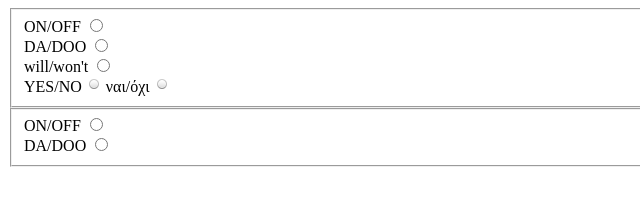
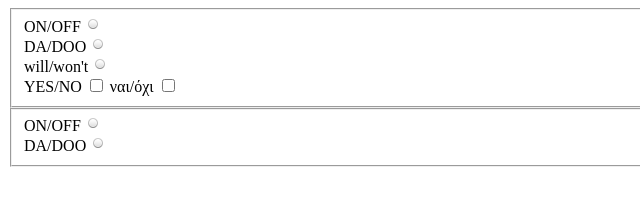
Before and after one commit to nikan/tcontrols, a plain HTML site: page index.html in a window 1280 px wide. Shown: the full height of the page, 0-640 px from the left. Drawn offline with nearby package versions, Linux system fonts and the light colour scheme.

Commit message:
Wrote a bit of README and added a type of tag control to the radio and checkbox methods o Please enter the commit message for your changes. Lines starting

```diff
--- a/index.html
+++ b/index.html
@@ -1,6 +1,6 @@
 <html>
 <head>
-<script src="//ajax.googleapis.com/ajax/libs/jquery/1.6.4/jquery.min.js" type="text/javascript"></script>
+<script src="http://ajax.googleapis.com/ajax/libs/jquery/1.6.4/jquery.min.js" type="text/javascript"></script>
 <script type="text/javascript" src="tcontrols.js">
 </script>
 </head>
@@ -33,7 +33,7 @@
 </form>
 <script type="text/javascript">
 $(document).ready(function() {
-$("input").tcontrol(['checkbox']);
+$("input").tcontrol(['radio']);
 });
 </script>
 </body>
--- a/tcontrols.js
+++ b/tcontrols.js
@@ -1,10 +1,10 @@
 (function ($) {
 
 	var settings = {
-		'ron' : 'img/on.png',
-		'roff': 'img/off.png',
-		'con': 'img/on.png',
-		'coff': 'img/off.png'
+		ron : 'img/on.png',
+		roff : 'img/off.png',
+		con : 'img/on.png',
+		coff : 'img/off.png'
 	},
 
 		methods = {
@@ -20,9 +20,11 @@
 			},
 
 			radio : function () {
+
 				var control_name;
+
 				this.each(function () {
-					if (this.type === 'radio') {
+					if (this.tagName.toLowerCase() === 'input' && this.type === 'radio') {
 						$(this).wrap("<span></span>");
 						$(this).hide();
 						control_name = $(this).attr('name');
@@ -69,7 +71,7 @@
 			checkbox : function () {
 				var control_name;
 				this.each(function () {
-					if (this.type === 'checkbox') {
+					if (this.tagName.toLowerCase() === 'input' &&  this.type === 'checkbox') {
 						$(this).wrap("<span></span>");
 						$(this).hide();
 						control_name = $(this).attr('name');
```
Also changed, not shown: 1 other file.
